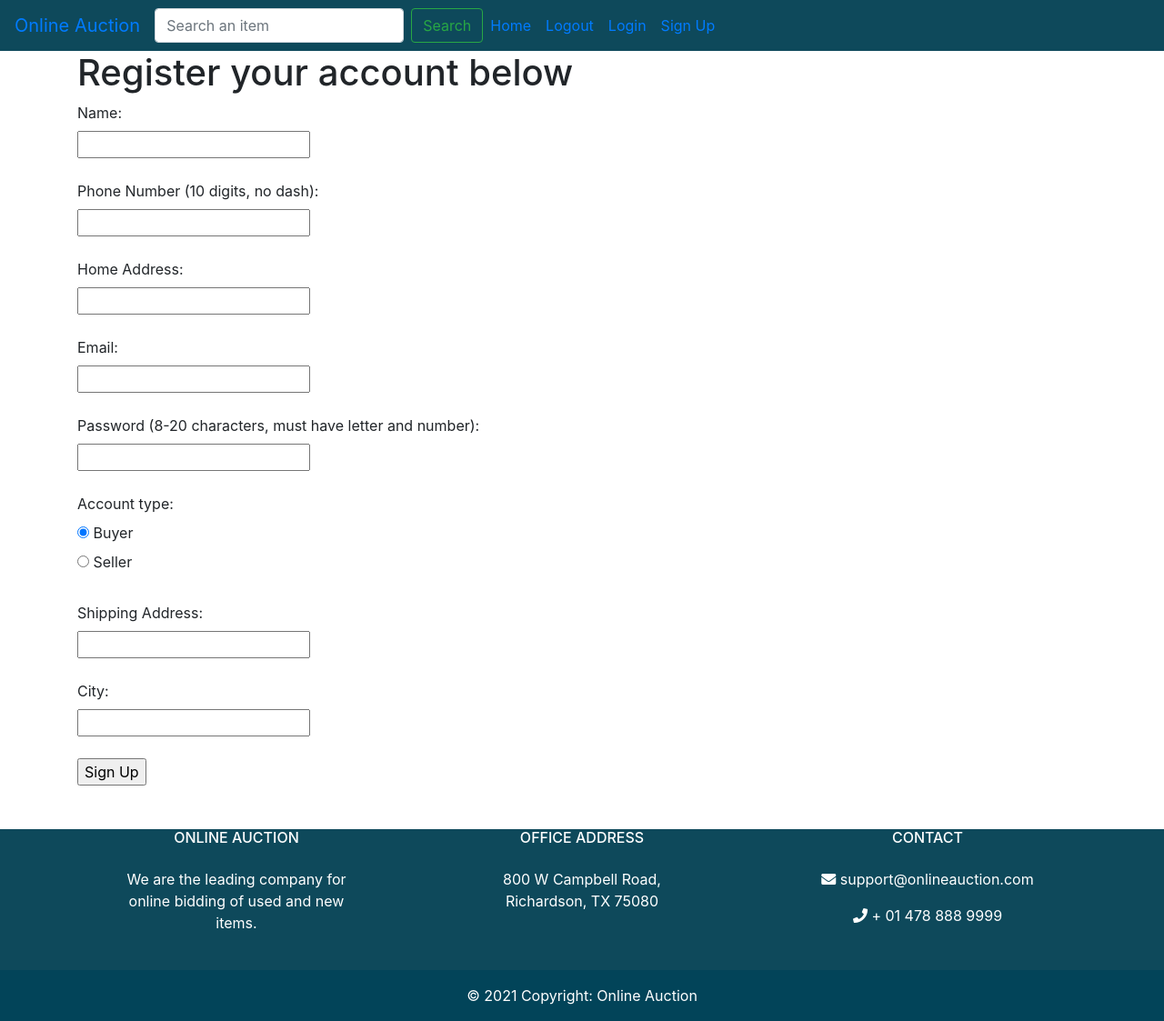
After one commit to ez314/CS-6360-Project, a Flask app: page /sign_up in a window 1280 px wide. The commit adds this page. Shown: the whole page at 91% size. Run offline with Flask 2, Linux system fonts and the light colour scheme; some libraries are stand-ins or nearby versions.

Commit message:
Implement sign-up
Consolidated two sign-up pages into one, with a radio button to handle
buyers and sellers. Once signed up, users receive their member ID.

Changed queries to use execute() instead, which is much cleaner and more
powerful for text queries. Be sure to commit after modifying data with
execute()!

Also fixed logout bug preventing re-login after logout.

```diff
--- a/website/__init__.py
+++ b/website/__init__.py
@@ -29,6 +29,6 @@ def create_app():
     app.register_blueprint(prodDetail)
 
     database.db = SQLAlchemy(app)
-    print('database test:', database.db.session.query(column('BuyerID'), column('Address'), column('City')).from_statement(text('SELECT * FROM ONLINE_AUCTION.Buyer;')).all())
+    print('database test:', database.db.session.execute((text('SELECT * FROM ONLINE_AUCTION.Buyer;'))).all())
 
     return app
--- a/website/auth.py
+++ b/website/auth.py
@@ -1,4 +1,4 @@
-from flask import Blueprint, render_template, request, redirect, url_for, session
+from flask import Blueprint, render_template, request, redirect, url_for, session, flash
 from sqlalchemy import column, text
 
 from website import database
@@ -35,14 +35,70 @@ def login():
 @auth.route('/logout')
 def logout():
     session.clear()
-    return render_template("login.html", info="Successfully logged out")
+    return redirect(url_for('auth.login'))
 
 
-@auth.route('/sign_up_seller')
-def signUpSeller():
-    return render_template("sign_up_seller.html")
+@auth.route('/sign_up')
+def signUp():
+    if request.method == 'GET':
+        if session:
+            # Already logged in
+            return render_template("sign_up_success.html")
+        elif all(x in request.args for x in ['name', 'email', 'password', 'phone', 'address', 'account-type']):
+            # All args passed, create new user in database
+            new_user_vals = 'DEFAULT, "{}", "{}", "{}", "{}", "{}"'.format(
+                request.args.get('name'),
+                request.args.get('email'),
+                request.args.get('password'),
+                request.args.get('phone'),
+                request.args.get('address')
+            )
+            statement = (f'INSERT INTO User (UserID, Name, Email, Passwd, PhoneNum, HomeAddr)\n'
+                         f'    VALUES ({new_user_vals});')
+            database.db.session.execute(text(statement))
 
+            # Fetch ID of inserted user. Must do this because of autoincrement
+            res = database.db.session.execute(text('SELECT LAST_INSERT_ID();')).all()
+            print(res)
+            if not res:
+                return render_template("sign_up.html", info="Error occurred, could not sign up")
+            new_id = res[0][0]
 
-@auth.route('/sign_up_buyer')
-def signUpBuyer():
-    return render_template("sign_up_buyer.html")
+            # Insert user into Buyer or Seller table accordingly
+            if request.args.get('account-type') == 'buyer':
+                new_buyer_vals = '{}, "{}", "{}"'.format(
+                    new_id,
+                    request.args.get('shipping-address'),
+                    request.args.get('city')
+                )
+                statement = (f'INSERT INTO Buyer (BuyerID, Address, City)\n'
+                             f'    VALUES ({new_buyer_vals});')
+                database.db.session.execute(text(statement))
+            elif request.args.get('account-type') == 'seller':
+                new_seller_vals = '{}, "{}", "{}"'.format(
+                    new_id,
+                    request.args.get('account-num'),
+                    request.args.get('routing-num')
+                )
+                statement = (f'INSERT INTO Seller (SellerID, AccountNum, RoutingNum)\n'
+                             f'    VALUES ({new_seller_vals});')
+                database.db.session.execute(text(statement))
+            elif request.args.get('account-type') == 'admin':
+                statement = (f'INSERT INTO Admin (AdminID)\n'
+                             f'    VALUES ({new_id});')
+                database.db.session.execute(text(statement))
+
+            # Set session variables accordingly
+            session['login.id'] = new_id
+            session['login.type'] = request.args.get('account-type')
+            session['login.name'] = request.args.get('name')
+            session['login.password'] = request.args.get('password')
+
+            # Commit changes to database
+            database.db.session.commit()
+
+            return render_template("sign_up_success.html")
+        else:
+            return render_template("sign_up.html")
+    else:
+        return redirect(url_for('auth.signUp'))
--- a/website/templates/base.html
+++ b/website/templates/base.html
@@ -47,21 +47,21 @@
                 <a class="nav-link" id="login" href="/login">Login</a>
             </li>
             <li class="nav-item">
-                <a class="nav-link" id="sign_up_buyer" href="/sign_up_buyer">Sign Up Buyer</a>
-            </li>
-            <li class="nav-item">
-                <a class="nav-link" id="sign_up_seller" href="/sign_up_seller">Sign Up Seller</a>
+                <a class="nav-link" id="sign_up_buyer" href="/sign_up">Sign Up</a>
             </li>
             {% if session['login.name'] %}
             <li class="nav-item">
                 <a class="nav-link disabled" id="welcome" href="#">Welcome {{ session['login.name'] }}</a>
             </li>
             {% endif %}
+        </ul>
     </div>
 </nav>
 
 
 <div class="container">{% block content %} {% endblock %}</div>
+
+{% block script %} {% endblock %}
 <script
         src="https://code.jquery.com/jquery-3.2.1.slim.min.js"
         integrity="sha384-KJ3o2DKtIkvYIK3UENzmM7KCkRr/rE9/Qpg6aAZGJwFDMVNA/GpGFF93hXpG5KkN"
--- a/website/templates/login.html
+++ b/website/templates/login.html
@@ -1,5 +1,5 @@
 {% extends "base.html" %}
-{% block title %}Login Buyer{% endblock %}
+{% block title %}Login{% endblock %}
 {% block content %}
     <h1>Welcome!</h1>
     {% if info %}
@@ -12,5 +12,4 @@
         <input type="password" id="password" name="password"><br><br>
         <input type="submit" value="Login">
     </form>
-
 {% endblock %}
--- /dev/null
+++ b/website/templates/sign_up.html
@@ -0,0 +1,64 @@
+{% extends "base.html" %} {% block title %}Sign Up{% endblock %}
+{% block content %}
+    <h1>Register your account below</h1>
+    {% if info %}
+        <div>{{ info }}</div>
+    {% endif %}
+    <form>
+        <label for="name">Name:</label><br>
+        <input type="text" id="name" name="name" required><br><br>
+
+        <label for="phone">Phone Number (10 digits, no dash):</label><br>
+        <input type="tel" id="phone" name="phone" pattern="\d{10}" required><br><br>
+
+        <label for="address">Home Address:</label><br>
+        <input type="text" id="address" name="address" required><br><br>
+
+        <label for="email">Email:</label><br>
+        <input type="email" id="email" name="email" required><br><br>
+
+        <label for="password">Password (8-20 characters, must have letter and number):</label><br>
+        <input type="password" id="password" name="password" pattern="^(?=.*[A-Za-z])(?=.*\d)[A-Za-z\d]{8,20}$"
+               required><br><br>
+
+        <label for="account-type-select">Account type:</label><br>
+        <input type="radio" id="account-type-buyer" name="account-type" value="buyer" onclick="showHideInputs()" checked>
+        <label for="account-type-buyer">Buyer</label><br>
+        <input type="radio" id="account-type-seller" name="account-type" value="seller" onclick="showHideInputs()">
+        <label for="account-type-seller">Seller</label><br><br>
+
+        <div id="buyer-options" style="display:block">
+            <label for="shipping-address">Shipping Address:</label><br>
+            <input type="text" id="shipping-address" name="shipping-address"><br><br>
+            <label for="city">City:</label><br>
+            <input type="text" id="city" name="city"><br><br>
+        </div>
+        <div id="seller-options" style="display:none">
+            <label for="account-num">Account Number (5-17 digits):</label><br>
+            <input type="text" id="account-num" name="account-num" pattern="\d{5,17"><br><br>
+            <label for="routing-num">Routing Number (9 digits):</label><br>
+            <input type="text" id="routing-num" name="routing-num" pattern="\d{9}"><br><br>
+        </div>
+
+        <input type="submit" value="Sign Up">
+    </form>
+{% endblock %}
+{% block script %}
+    <script type="text/javascript">
+
+        function showHideInputs() {
+            if (document.getElementById('account-type-buyer').checked) {
+                document.getElementById('buyer-options').style.display = 'block';
+                document.getElementById('seller-options').style.display = 'none';
+            } else if (document.getElementById('account-type-seller').checked) {
+                document.getElementById('buyer-options').style.display = 'none';
+                document.getElementById('seller-options').style.display = 'block';
+            } else {
+                document.getElementById('buyer-options').style.display = 'none';
+                document.getElementById('seller-options').style.display = 'none';
+            }
+
+        }
+
+    </script>
+{% endblock %}
--- a/website/templates/sign_up_buyer.html
+++ /dev/null
@@ -1,4 +0,0 @@
-{% extends "base.html" %} {% block title %}Sign Up Buyer{% endblock %}
-{% block content %}
-    <h1> Welcome to Sign Up Buyer Page</h1>
-{% endblock %}
--- a/website/templates/sign_up_seller.html
+++ /dev/null
@@ -1,4 +0,0 @@
-{% extends "base.html" %} {% block title %}Sign Up Seller{% endblock %}
-{% block content %}
-    <h1> Welcome to Sign Up Seller Page</h1>
-{% endblock %}
--- /dev/null
+++ b/website/templates/sign_up_success.html
@@ -0,0 +1,5 @@
+{% extends "base.html" %} {% block title %}Sign Up{% endblock %}
+{% block content %}
+    <h1>Registration completed!</h1>
+    <p>Your member ID is {{ session['login.id'] }}. Please use this to log in from now on.</p>
+{% endblock %}
```
